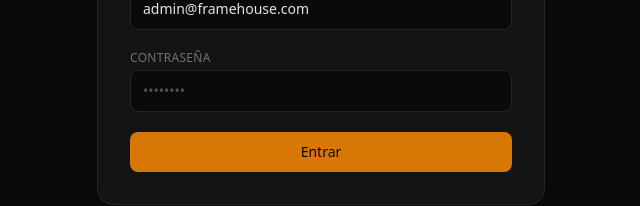
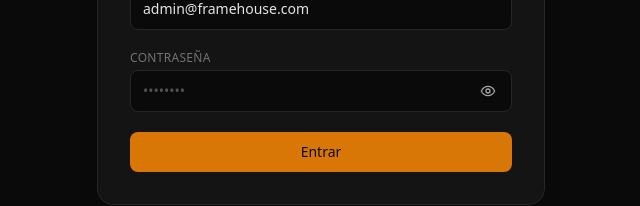
Before and after one commit to RcOx1234/Frame-House-Admin-Panel, a React (Vite) app: page / in a window 1280 px wide. Shown: the part 421-627 px from the top of the page, without its empty margins (319-959 px from the left). Built offline with nearby package versions, Linux system fonts and the light colour scheme; no server answers.

Commit message:
Little Changes 8

```diff
--- a/src/components/LoginCard.tsx
+++ b/src/components/LoginCard.tsx
@@ -18,6 +18,7 @@ export function LoginCard({ onSuccess }: Props) {
   const [isGuest, setIsGuest] = useState(false);
   const email = useMemo(() => (isGuest ? GUEST_EMAIL : ADMIN_EMAIL), [isGuest]);
   const [password, setPassword] = useState('');
+  const [showPassword, setShowPassword] = useState(false);
   const [error, setError] = useState<string | null>(null);
   const [loading, setLoading] = useState(false);
 
@@ -110,15 +111,54 @@ export function LoginCard({ onSuccess }: Props) {
           >
             Contraseña
           </label>
+          <div className="relative mt-1">
             <input
               id="password"
-            type="password"
+              type={showPassword ? 'text' : 'password'}
               autoComplete="current-password"
               value={password}
               onChange={(e) => setPassword(e.target.value)}
-            className="mt-1 w-full rounded-lg border border-neutral-800 bg-neutral-950 px-3 py-2.5 text-sm text-neutral-100 placeholder-neutral-600 outline-none ring-amber-500/0 transition focus:border-neutral-600 focus:ring-2 focus:ring-amber-500/30"
+              className="w-full rounded-lg border border-neutral-800 bg-neutral-950 py-2.5 pl-3 pr-10 text-sm text-neutral-100 placeholder-neutral-600 outline-none ring-amber-500/0 transition focus:border-neutral-600 focus:ring-2 focus:ring-amber-500/30"
               placeholder="••••••••"
             />
+            <button
+              type="button"
+              onClick={() => setShowPassword((v) => !v)}
+              aria-label={showPassword ? 'Ocultar contraseña' : 'Mostrar contraseña'}
+              className="absolute inset-y-0 right-2 my-auto grid h-8 w-8 place-items-center rounded-md border border-transparent text-neutral-400 transition hover:bg-neutral-900 hover:text-neutral-200"
+            >
+              {showPassword ? (
+                <svg
+                  xmlns="http://www.w3.org/2000/svg"
+                  viewBox="0 0 24 24"
+                  fill="none"
+                  stroke="currentColor"
+                  strokeWidth="2"
+                  strokeLinecap="round"
+                  strokeLinejoin="round"
+                  className="h-4 w-4"
+                >
+                  <path d="M2 12s3.5-7 10-7 10 7 10 7-3.5 7-10 7-10-7-10-7Z" />
+                  <path d="M14.12 14.12a3 3 0 1 1-4.24-4.24" />
+                  <path d="M3 3l18 18" />
+                </svg>
+              ) : (
+                <svg
+                  xmlns="http://www.w3.org/2000/svg"
+                  viewBox="0 0 24 24"
+                  fill="none"
+                  stroke="currentColor"
+                  strokeWidth="2"
+                  strokeLinecap="round"
+                  strokeLinejoin="round"
+                  className="h-4 w-4"
+                >
+                  <path d="M2 12s3.5-7 10-7 10 7 10 7-3.5 7-10 7-10-7-10-7Z" />
+                  <circle cx="12" cy="12" r="3" />
+                </svg>
+              )}
+            </button>
+          </div>
         </div>
 
         {error ? (
```
Lines whose indentation alone changed are shown as unchanged.
